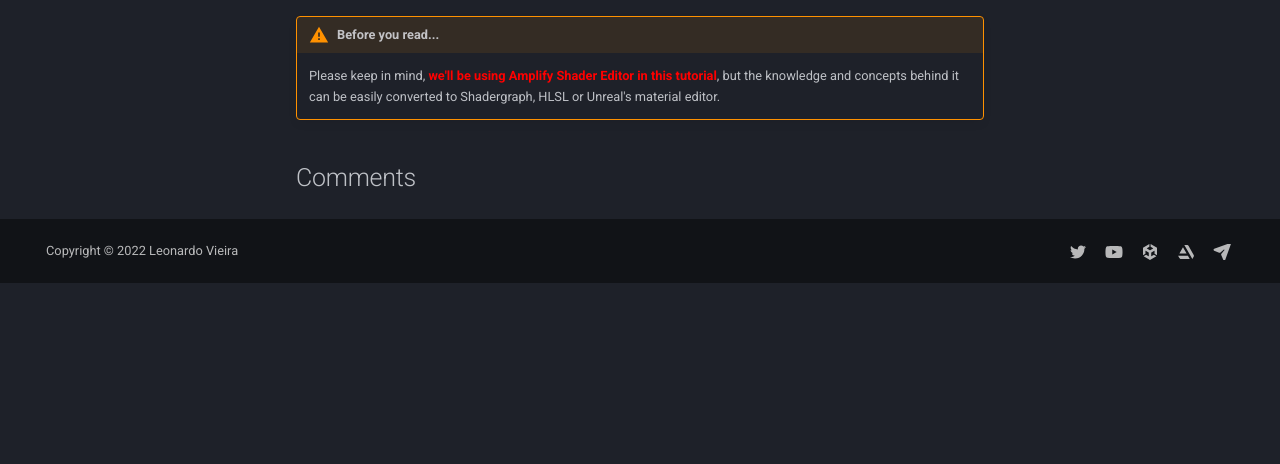
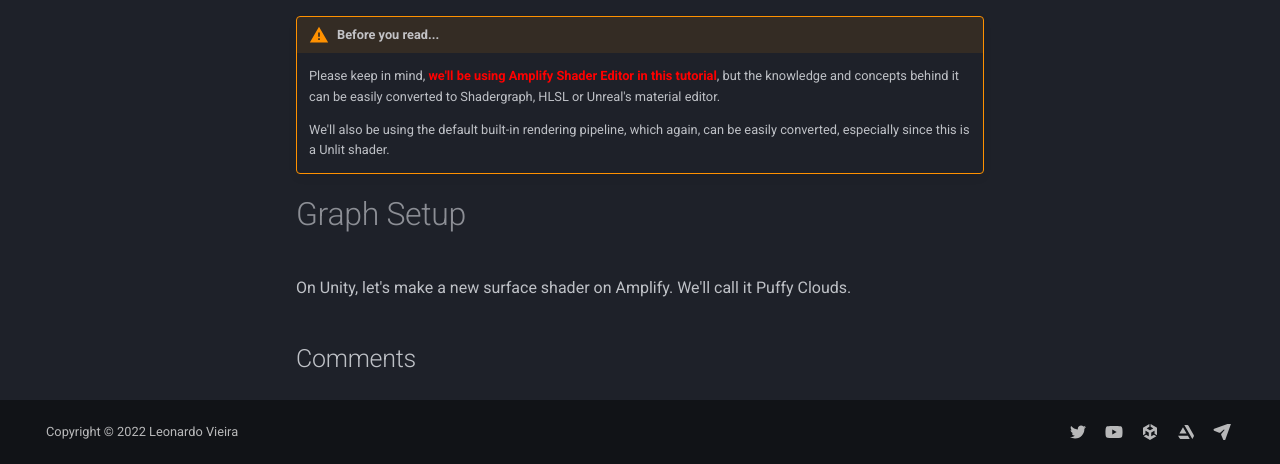
Before and after one commit to Nokdef/NokdefWebsite, an MkDocs documentation site: the page built from docs/Articles/Stylized-Puffy-Clouds-Shader.md, in a window 1280 px wide and 900 px high, scrolled down 914 px, cut to the strip 436-900 px from the top of the window. Built offline with MkDocs 1.6.1 and Material for MkDocs 9.7.7, drawn with Linux system fonts in a browser that asks for light colours; comment, search, counter and statistics services are not loaded; before the commit the page ends 1633 px from its top, so only the background shows below that.

Commit message:
Stylized Puffy Clouds work

```diff
--- a/docs/Articles/Stylized-Puffy-Clouds-Shader.md
+++ b/docs/Articles/Stylized-Puffy-Clouds-Shader.md
@@ -14,3 +14,9 @@ Here you can see the clouds in isolation, using more neutral elements to showcas
 <div style="padding-bottom: 56.25%; position: relative;"><iframe width="100%" height="100%" src="https://www.youtube.com/embed/x99FqxiKzlc?autoplay=1&fs=0&loop=1&modestbranding=1&mute=1&playlist=x99FqxiKzlc&rel=0" frameborder="0" allow="accelerometer; autoplay; encrypted-media; gyroscope; picture-in-picture; fullscreen" style="position: absolute; top: 0px; left: 0px; width: 100%; height: 100%;"><small>YouTube embedding powered by <a href="https://embed.tube">embed.tube</a></small></iframe></div>
 !!! warning "Before you read..."
     Please keep in mind, <span style="color:red;font-size:1em;font-weight:bold">we'll be using Amplify Shader Editor in this tutorial</span>, but the knowledge and concepts behind it can be easily converted to Shadergraph, HLSL or Unreal's material editor.
+
+    We'll also be using the default built-in rendering pipeline, which again,
+    can be easily converted, especially since this is a Unlit shader.
+
+# Graph Setup
+On Unity, let's make a new surface shader on Amplify. We'll call it Puffy Clouds.
```
Also changed, not shown: docs/FUCJrksWYAA4fXD.jpg (deleted).
